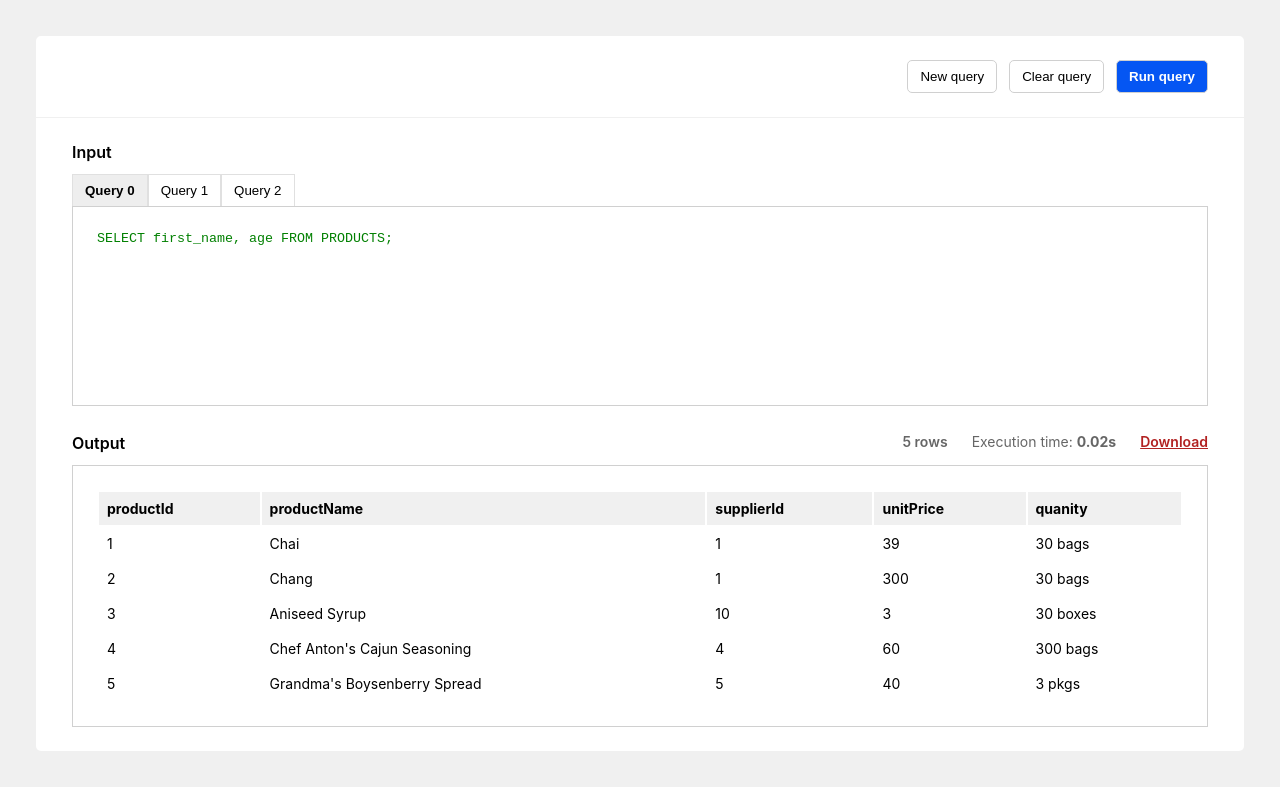
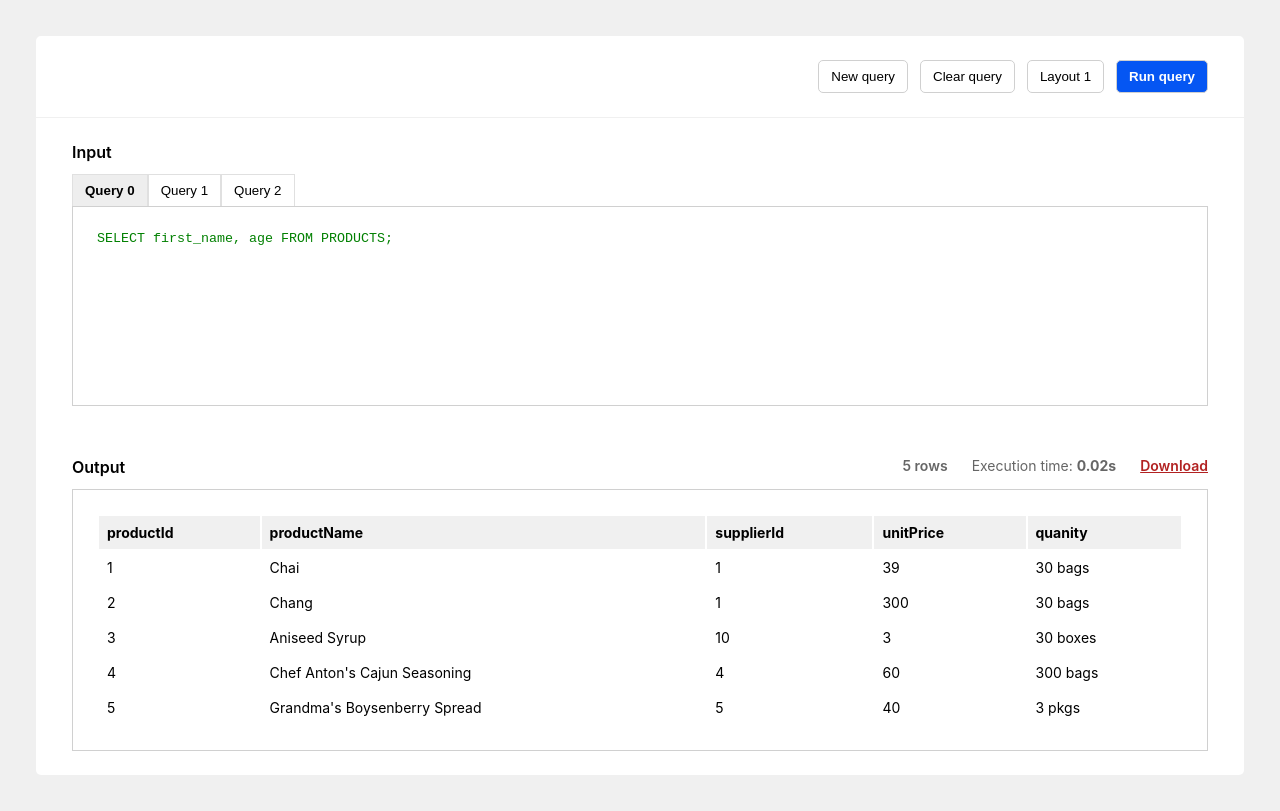
Before and after one commit to sachie026/sql-editor, a React (Create React App) app: page / in a window 1280 px wide. Built offline with nearby package versions, Linux system fonts and the light colour scheme.

Commit message:
Add layout change feature

```diff
--- a/src/components/editor/editor.css
+++ b/src/components/editor/editor.css
@@ -0,0 +1,9 @@
+.content-section-column-layout {
+  display: flex;
+  flex-direction: column;
+}
+
+.content-section-row-layout {
+  display: flex;
+  flex-direction: row;
+}
--- a/src/components/editor/editor.js
+++ b/src/components/editor/editor.js
@@ -5,15 +5,21 @@ import Input from "../input";
 import Output from "../output";
 
 import { queryList, queryResultsList } from "../../data/queryData";
+import "./editor.css";
 
 function Editor() {
   const [inputQueries] = useState([...queryList]);
   const [queryResults] = useState([...queryResultsList]);
   const [selectedQueryIndex, setSelectedQueryIndex] = useState(0);
+  const [layout, setLayout] = useState(1);
 
   const updateQuerySelection = useCallback((index) => {
     setSelectedQueryIndex(index);
   }, []);
+
+  const updateLayout = () => {
+    setLayout(layout === 1 ? 2 : 1); // for now, just 2 layouts are there
+  };
 
   /*
     TO-DO: to make the app header interactive we can implement following methods and pass it to Header component.
@@ -40,7 +46,14 @@ function Editor() {
 
   return (
     <>
-      <Header />
+      <Header updateLayout={updateLayout} selectedLayout={layout} />
+      <div
+        className={`${
+          layout === 2
+            ? "content-section-row-layout"
+            : "content-section-column-layout"
+        }`}
+      >
         <Input
           queries={inputQueries}
           selectedQueryIndex={selectedQueryIndex}
@@ -50,6 +63,7 @@ function Editor() {
           queryResults={queryResults}
           selectedQueryIndex={selectedQueryIndex}
         />
+      </div>
     </>
   );
 }
--- a/src/components/header/header.js
+++ b/src/components/header/header.js
@@ -1,13 +1,22 @@
 import React from "react";
 
-import { NEW_QUERY, CLEAR_QUERY, RUN_QUERY } from "../../utils/constants";
+import {
+  NEW_QUERY,
+  CLEAR_QUERY,
+  RUN_QUERY,
+  UPDATE_LAYOUT,
+} from "../../utils/constants";
 import "./header.css";
 
-function Header() {
+function Header(props) {
+  const { updateLayout, selectedLayout } = props;
   return (
     <div className="header-container">
       <button className="action-button">{NEW_QUERY}</button>
       <button className="action-button">{CLEAR_QUERY}</button>
+      <button className="action-button" onClick={updateLayout}>
+        {UPDATE_LAYOUT} {selectedLayout}
+      </button>
       <button className="action-button primary-button">{RUN_QUERY}</button>
     </div>
   );
--- a/src/components/input/input.css
+++ b/src/components/input/input.css
@@ -2,6 +2,7 @@
   padding: 24px 36px;
   display: flex;
   flex-direction: column;
+  flex: 1;
 }
 
 .input-label {
--- a/src/components/output/output.css
+++ b/src/components/output/output.css
@@ -1,8 +1,8 @@
 .output-container {
   padding: 24px 36px;
-  padding-top: 0px;
   display: flex;
   flex-direction: column;
+  flex: 3;
 }
 
 .output-label {
--- a/src/utils/constants.js
+++ b/src/utils/constants.js
@@ -1,6 +1,7 @@
 export const NEW_QUERY = "New query";
 export const CLEAR_QUERY = "Clear query";
 export const RUN_QUERY = "Run query";
+export const UPDATE_LAYOUT = "Layout ";
 export const INPUT_LABEL = "Input";
 export const OUTPUT_LABEL = "Output";
 export const TAB_PREFIX = "Query ";
```
Lines whose indentation alone changed are shown as unchanged.
